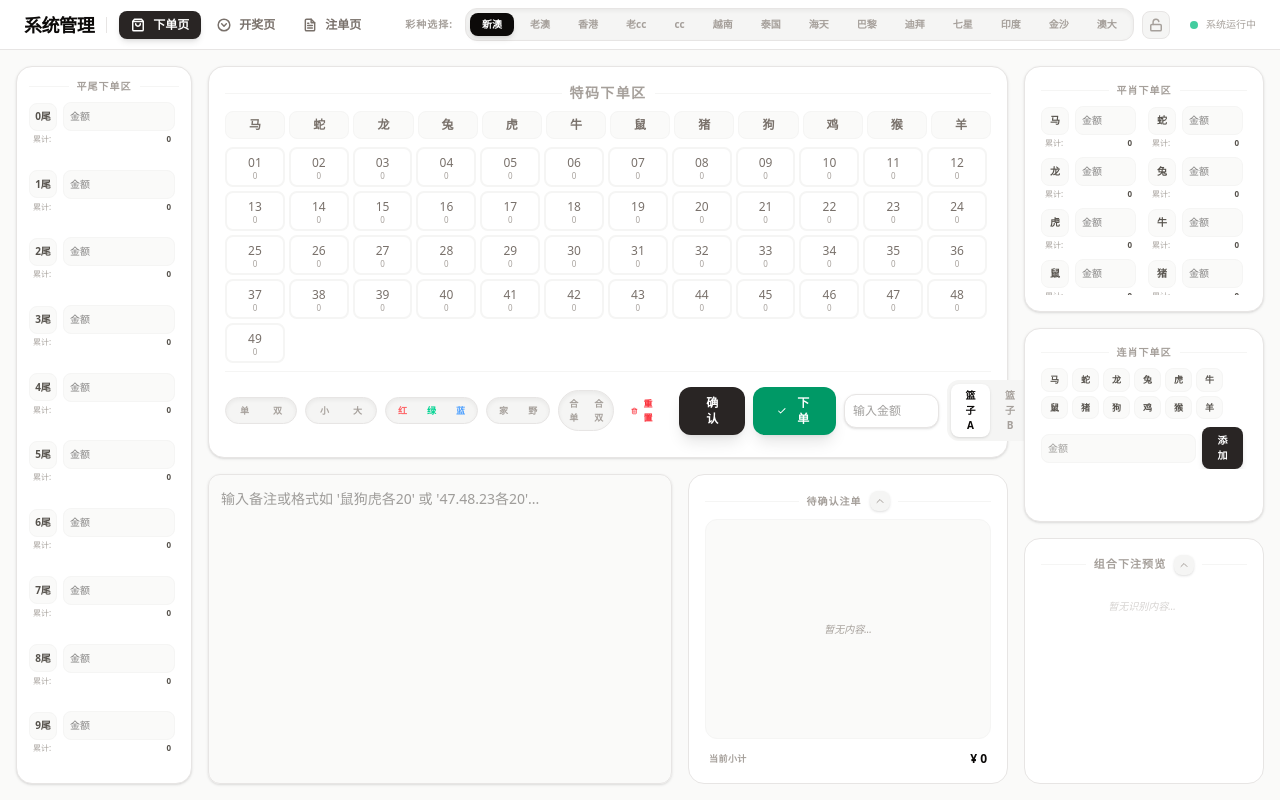
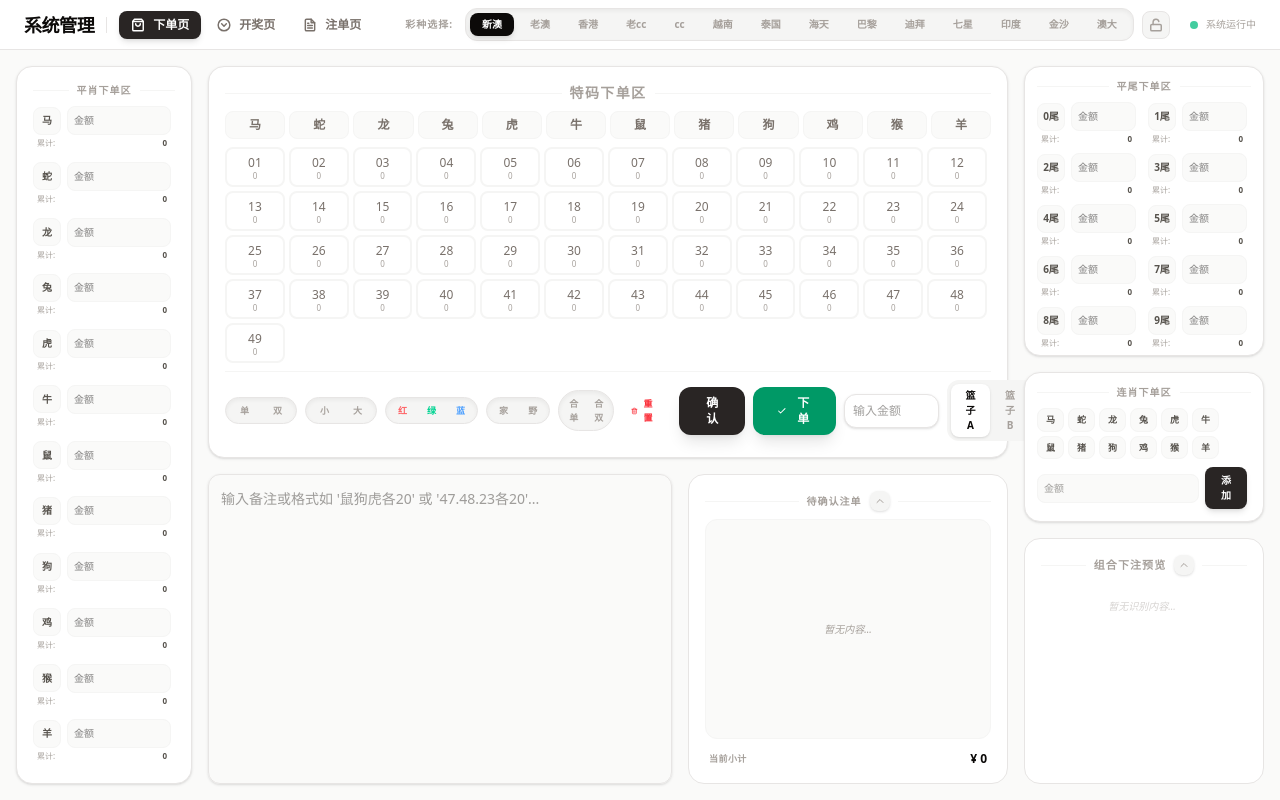
Before and after one commit to GuofuFeng/Order-page, a React (Vite) app: page / in a window 1280 px wide. Built offline with nearby package versions, Linux system fonts and the light colour scheme.

Commit message:
feat(order): Update order section to use zodiac for flat orders
Replaces "flat tail" (平尾) ordering section with "flat zodiac" (平肖) ordering. This change updates the UI labels and the underlying data structure mapping to reflect the shift in functionality.

```diff
--- a/src/App.tsx
+++ b/src/App.tsx
@@ -1518,48 +1518,48 @@ export default function App() {
       <main className="flex-grow flex p-4 gap-4 overflow-hidden">
         {currentPage === 'order' ? (
           <>
-            {/* Left Section (Flat Tail) */}
-            <div className="w-44 flex flex-col gap-4 shrink-0 min-h-0">
-              <section className="bg-white p-3 rounded-2xl shadow-sm border border-stone-200 flex flex-col min-h-0 h-full">
+            {/* Left Section (Flat Zodiac) */}
+            <div className="w-44 flex flex-col gap-4 shrink-0 min-h-0 relative">
+              <section className="bg-white p-4 rounded-2xl shadow-sm border border-stone-200 flex flex-col min-h-0 h-full">
                 <div className="mb-2 flex items-center justify-center gap-2">
                   <div className="h-px bg-stone-100 flex-grow"></div>
-                  <h2 className="text-[10px] font-bold text-stone-400 uppercase tracking-widest whitespace-nowrap">平尾下单区</h2>
+                  <h2 className="text-[10px] font-bold text-stone-400 uppercase tracking-widest whitespace-nowrap">平肖下单区</h2>
                   <div className="h-px bg-stone-100 flex-grow"></div>
                 </div>
                 <div className="grid grid-cols-1 gap-y-2 overflow-y-auto pr-1 flex-grow">
-                  {[0, 1, 2, 3, 4, 5, 6, 7, 8, 9].map(t => (
-                    <div key={t} className="group flex flex-col gap-0.5">
+                  {zodiacs.map(z => (
+                    <div key={z} className="group flex flex-col gap-0.5">
                       <div className="flex items-center gap-1.5">
                         <span className={`w-7 h-7 flex items-center justify-center rounded-lg font-bold text-[10px] border transition-colors shrink-0 ${
-                          (tailBetAmounts[t] !== undefined && tailBetAmounts[t] !== '') || mergedParsedData.tailBets[t] !== undefined
+                          (zodiacBetAmounts[z] !== undefined && zodiacBetAmounts[z] !== '') || mergedParsedData.zodiacBets[z] !== undefined
                             ? 'bg-stone-800 text-white border-stone-800 shadow-sm'
                             : 'bg-stone-50 text-stone-600 border-stone-100 group-hover:border-stone-300'
                         }`}>
-                          {t}尾
+                          {z}
                         </span>
                         <div className="relative flex-grow">
                           <input
                             type="number"
                             min="0"
                             placeholder="金额"
-                            value={tailBetAmounts[t] !== undefined && tailBetAmounts[t] !== '' ? tailBetAmounts[t] : (mergedParsedData.tailBets[t] || '')}
+                            value={zodiacBetAmounts[z] !== undefined && zodiacBetAmounts[z] !== '' ? zodiacBetAmounts[z] : (mergedParsedData.zodiacBets[z] || '')}
                             onKeyDown={handleKeyDown}
                             onChange={(e) => {
                               const val = e.target.value === '' ? '' : Number(e.target.value);
                               if (val === '' || val >= 0) {
-                                setTailBetAmounts(prev => ({ ...prev, [t]: val }));
+                                setZodiacBetAmounts(prev => ({ ...prev, [z]: val }));
                               }
                             }}
                             className={`w-full p-1.5 pr-6 border rounded-lg text-[10px] outline-none transition-all ${
-                              mergedParsedData.tailBets[t]
+                              mergedParsedData.zodiacBets[z]
                                 ? 'bg-amber-50 border-amber-200 focus:ring-amber-200 focus:bg-white'
                                 : 'bg-stone-50 border-stone-100 focus:ring-stone-200 focus:bg-white'
                             }`}
                           />
-                          {(tailBetAmounts[t] !== undefined && tailBetAmounts[t] !== '') || mergedParsedData.tailBets[t] ? (
+                          {(zodiacBetAmounts[z] !== undefined && zodiacBetAmounts[z] !== '') || mergedParsedData.zodiacBets[z] ? (
                             <button
                               onClick={() => {
-                                setTailBetAmounts(prev => ({ ...prev, [t]: '' }));
+                                setZodiacBetAmounts(prev => ({ ...prev, [z]: '' }));
                               }}
                               className="absolute right-1 top-1/2 -translate-y-1/2 text-stone-300 hover:text-stone-500 transition-colors"
                             >
@@ -1571,7 +1571,7 @@ export default function App() {
                       <div className="flex justify-between items-center px-1">
                         <span className="text-[8px] text-stone-400">累计:</span>
                         <span className="text-[8px] font-bold text-stone-600">
-                          {tailCumulativeAmounts[t] || 0}
+                          {zodiacCumulativeAmounts[z] || 0}
                         </span>
                       </div>
                     </div>
@@ -2001,48 +2001,48 @@ export default function App() {
               </div>
             </div>
 
-            {/* Right Section (Flat Zodiac + Multi Zodiac) */}
+            {/* Right Section (Flat Tail + Multi Zodiac + Preview) */}
             <div className="w-60 flex flex-col gap-4 shrink-0 min-h-0 relative">
-              <section className="bg-white p-4 rounded-2xl shadow-sm border border-stone-200 flex flex-col min-h-0 flex-[2]">
+              <section className="bg-white p-3 rounded-2xl shadow-sm border border-stone-200 flex flex-col min-h-0 flex-[2.5]">
                 <div className="mb-2 flex items-center justify-center gap-2">
                   <div className="h-px bg-stone-100 flex-grow"></div>
-                  <h2 className="text-[10px] font-bold text-stone-400 uppercase tracking-widest whitespace-nowrap">平肖下单区</h2>
+                  <h2 className="text-[10px] font-bold text-stone-400 uppercase tracking-widest whitespace-nowrap">平尾下单区</h2>
                   <div className="h-px bg-stone-100 flex-grow"></div>
                 </div>
-                <div className="grid grid-cols-2 gap-x-3 gap-y-2 overflow-y-auto pr-1 flex-grow">
-                  {zodiacs.map(z => (
-                    <div key={z} className="group flex flex-col gap-0.5">
+                <div className="grid grid-cols-2 gap-x-3 gap-y-2 pr-1 flex-grow">
+                  {[0, 1, 2, 3, 4, 5, 6, 7, 8, 9].map(t => (
+                    <div key={t} className="group flex flex-col gap-0.5">
                       <div className="flex items-center gap-1.5">
                         <span className={`w-7 h-7 flex items-center justify-center rounded-lg font-bold text-[10px] border transition-colors shrink-0 ${
-                          (zodiacBetAmounts[z] !== undefined && zodiacBetAmounts[z] !== '') || mergedParsedData.zodiacBets[z] !== undefined
+                          (tailBetAmounts[t] !== undefined && tailBetAmounts[t] !== '') || mergedParsedData.tailBets[t] !== undefined
                             ? 'bg-stone-800 text-white border-stone-800 shadow-sm'
                             : 'bg-stone-50 text-stone-600 border-stone-100 group-hover:border-stone-300'
                         }`}>
-                          {z}
+                          {t}尾
                         </span>
                         <div className="relative flex-grow">
                           <input
                             type="number"
                             min="0"
                             placeholder="金额"
-                            value={zodiacBetAmounts[z] !== undefined && zodiacBetAmounts[z] !== '' ? zodiacBetAmounts[z] : (mergedParsedData.zodiacBets[z] || '')}
+                            value={tailBetAmounts[t] !== undefined && tailBetAmounts[t] !== '' ? tailBetAmounts[t] : (mergedParsedData.tailBets[t] || '')}
                             onKeyDown={handleKeyDown}
                             onChange={(e) => {
                               const val = e.target.value === '' ? '' : Number(e.target.value);
                               if (val === '' || val >= 0) {
-                                setZodiacBetAmounts(prev => ({ ...prev, [z]: val }));
+                                setTailBetAmounts(prev => ({ ...prev, [t]: val }));
                               }
                             }}
                             className={`w-full p-1.5 pr-6 border rounded-lg text-[10px] outline-none transition-all ${
-                              mergedParsedData.zodiacBets[z]
+                              mergedParsedData.tailBets[t]
                                 ? 'bg-amber-50 border-amber-200 focus:ring-amber-200 focus:bg-white'
                                 : 'bg-stone-50 border-stone-100 focus:ring-stone-200 focus:bg-white'
                             }`}
                           />
-                          {(zodiacBetAmounts[z] !== undefined && zodiacBetAmounts[z] !== '') || mergedParsedData.zodiacBets[z] ? (
+                          {(tailBetAmounts[t] !== undefined && tailBetAmounts[t] !== '') || mergedParsedData.tailBets[t] ? (
                             <button
                               onClick={() => {
-                                setZodiacBetAmounts(prev => ({ ...prev, [z]: '' }));
+                                setTailBetAmounts(prev => ({ ...prev, [t]: '' }));
                               }}
                               className="absolute right-1 top-1/2 -translate-y-1/2 text-stone-300 hover:text-stone-500 transition-colors"
                             >
@@ -2054,7 +2054,7 @@ export default function App() {
                       <div className="flex justify-between items-center px-1">
                         <span className="text-[8px] text-stone-400">累计:</span>
                         <span className="text-[8px] font-bold text-stone-600">
-                          {zodiacCumulativeAmounts[z] || 0}
+                          {tailCumulativeAmounts[t] || 0}
                         </span>
                       </div>
                     </div>
@@ -2062,13 +2062,13 @@ export default function App() {
                 </div>
               </section>
 
-              <section className="bg-white p-4 rounded-2xl shadow-sm border border-stone-200 flex flex-col min-h-0 flex-[1.5]">
+              <section className="bg-white p-3 rounded-2xl shadow-sm border border-stone-200 flex flex-col min-h-0 flex-none">
                 <div className="mb-2 flex items-center justify-center gap-2">
                   <div className="h-px bg-stone-100 flex-grow"></div>
                   <h2 className="text-[10px] font-bold text-stone-400 uppercase tracking-widest whitespace-nowrap">连肖下单区</h2>
                   <div className="h-px bg-stone-100 flex-grow"></div>
                 </div>
-                <div className="flex flex-col gap-2 overflow-y-auto pr-1">
+                <div className="flex flex-col gap-2 pr-1">
                   <div className="flex flex-wrap gap-1">
                     {zodiacs.map(z => (
                       <button
```
